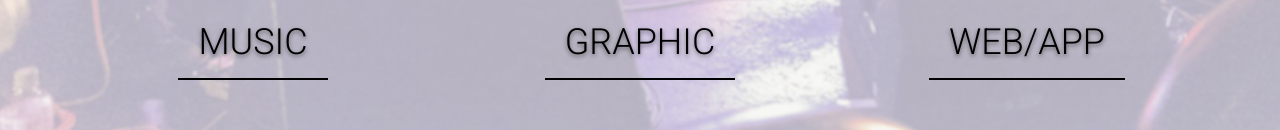
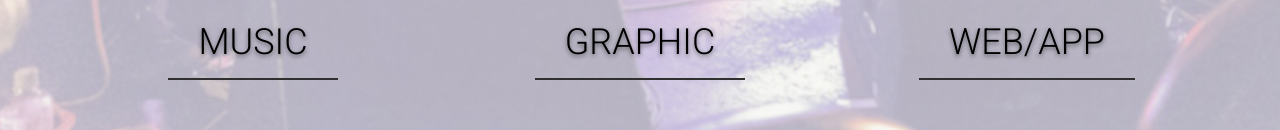
Before and after one commit to mxixhxo/mxixhxo.github.io, a plain HTML site: page index.html in a window 1280 px wide. Shown: the part 876-1006 px from the top of the page. Drawn offline with nearby package versions, Linux system fonts and the light colour scheme.

Commit message:
Add files via upload

```diff
--- a/css/style.css
+++ b/css/style.css
@@ -68,13 +68,13 @@ header h1{
 h3{
     font-size: 36px;
     font-family: 'Roboto', sans-serif;
-    margin-bottom: 24px;
+    margin-bottom: 5px;
     text-shadow: 0 2px 4px rgba(0,0,0,0.50);
     color:#000000;
     display: inline-block;
-    border-bottom: solid 2px #000000 ;
-    padding-left: 20px;
-    padding-right: 20px;
+    border-bottom: solid 2px #303030 ;
+    padding-left: 30px;
+    padding-right: 30px;
 }
 
 .music{
```
Also changed, not shown: index.html (+0 -1 lines), my_music/index.html (+2 -1 lines), my_web/index.html (+0 -1 lines).
